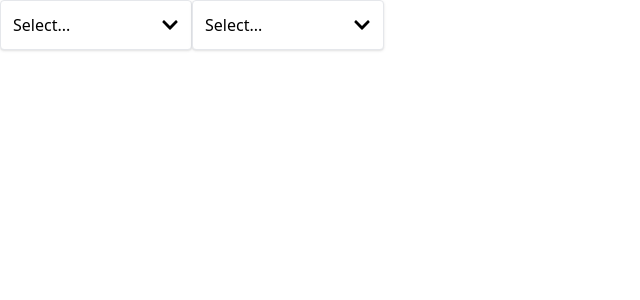
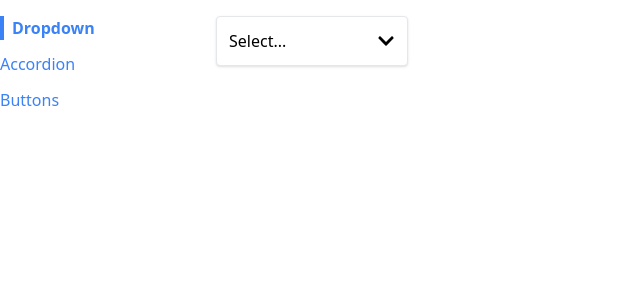
Before and after one commit to vikramjelije/ReactLearnings, a React (Create React App) app in the folder components/: page / in a window 1280 px wide. Shown: the top 300 px of the page, without its empty margins (0-640 px from the left). Built offline with nearby package versions, Linux system fonts and the light colour scheme.

Commit message:
completes section 13

```diff
--- a/components/src/App.js
+++ b/components/src/App.js
@@ -1,30 +1,24 @@
-import Dropdown from "./components/Dropdown";
-import { useState } from 'react';
+import AccordionPage from "./pages/AccordionPage";
+import DropdownPage from "./pages/DropdownPage";
+import ButtonPage from "./pages/ButtonPage";
+import Route from "./components/Route";
+import Sidebar from "./components/Sidebar";
 
 function App() {
-  const [ selectedValue, setSelectedValue] = useState(null);
-  const options = [
-    {
-      label: "Red",
-      value:"red"
-    },
-    {
-      label: "Green",
-      value:"green"
-    },
-    {
-      label: "Blue",
-      value:"blue"
-    }
-  ];
-
-  const handleSelect = (option) => {
-    setSelectedValue(option);
-  }
   return (
-    <div className="flex">
-      <Dropdown options={options} value={selectedValue} onChange={handleSelect}/>
-      <Dropdown options={options} value={selectedValue} onChange={handleSelect}/>
+    <div className="container mx-auto grid grid-cols-6 gap-4 mt-4">
+      <Sidebar />
+      <div className="col-span-5">
+        <Route path={"/accordion"}>
+          <AccordionPage />
+        </Route>
+        <Route path={"/buttons"}>
+          <ButtonPage />
+        </Route>
+        <Route path={"/"}>
+          <DropdownPage />
+        </Route>
+      </div>
     </div>
   );
 }
--- /dev/null
+++ b/components/src/components/Link.js
@@ -0,0 +1,18 @@
+import classNames from "classnames";
+import useNavigationContext from "../hooks/useNavigation";
+
+function Link({to, children, className, activeClassName}) {
+    const { currentPath, navigate } = useNavigationContext();
+    const classes = classNames('text-blue-500', className, currentPath === to && activeClassName);
+    const handleClick = (event) => {
+        if(event.metaKey || event.ctrKey) {
+            return;
+        }
+        event.preventDefault();
+        navigate(to);
+    };
+
+    return <a className={classes} href={to} onClick={handleClick}>{children}</a>;
+}
+
+export default Link;
--- /dev/null
+++ b/components/src/components/Route.js
@@ -0,0 +1,12 @@
+import useNavigationContext from "../hooks/useNavigation";
+
+function Route({path, children}) {
+    const { currentPath } = useNavigationContext();
+    if(currentPath === path) {
+        return children;
+    }
+
+    return null;
+}
+
+export default Route;
--- /dev/null
+++ b/components/src/components/Sidebar.js
@@ -0,0 +1,36 @@
+import Link from "./Link";
+
+function Sidebar() {
+  const links = [
+    {
+      label: "Dropdown",
+      path: "/",
+    },
+    {
+      label: "Accordion",
+      path: "/accordion",
+    },
+    {
+      label: "Buttons",
+      path: "/buttons",
+    },
+  ];
+  const renderedLinks = links.map((link) => (
+    <Link
+      key={link.label}
+      to={link.path}
+      className={"mb-3"}
+      activeClassName="font-bold border-l-4 border-blue-500 pl-2"
+    >
+      {link.label}
+    </Link>
+  ));
+
+  return (
+    <div className="sticky top-0 overflow-y-scroll flex flex-col items-start">
+      {renderedLinks}
+    </div>
+  );
+}
+
+export default Sidebar;
--- /dev/null
+++ b/components/src/context/navigation.js
@@ -0,0 +1,28 @@
+import { createContext, useEffect, useState } from "react";
+
+const NavigationContext = createContext();
+
+function NavigationProvider({children}) {
+    const [currentPath, setCurrentPath] = useState(window.location.pathname);
+
+    useEffect(()=>{
+        const handler = ()=> {
+            setCurrentPath(window.location.pathname);
+        }
+        window.addEventListener('popstate', handler);
+        return () => {
+            window.removeEventListener('popstate', handler);
+        }
+    }, []);
+
+    const navigate = (to) => {
+        window.history.pushState({}, '', to);
+        setCurrentPath(to);
+    }
+    return <NavigationContext.Provider value={{currentPath, navigate}}>
+        {children}
+    </NavigationContext.Provider>
+}
+
+export default NavigationContext;
+export { NavigationProvider };
--- /dev/null
+++ b/components/src/hooks/useNavigation.js
@@ -0,0 +1,8 @@
+import NavigationContext from "../context/navigation";
+import  { useContext } from 'react';
+
+function useNavigationContext() {
+    return useContext(NavigationContext);
+}
+
+export default useNavigationContext;
--- a/components/src/index.js
+++ b/components/src/index.js
@@ -1,9 +1,13 @@
 import React from 'react';
 import ReactDOM from 'react-dom/client';
 import App from './App';
-import './index.css'
+import './index.css';
+import { NavigationProvider } from './context/navigation';
 
 const ele  = document.getElementById('root');
 const root = ReactDOM.createRoot(ele);
 
-root.render(<App />)
+root.render(<NavigationProvider>
+        <App />
+    </NavigationProvider>
+)
--- /dev/null
+++ b/components/src/pages/DropdownPage.js
@@ -0,0 +1,31 @@
+import Dropdown from "../components/Dropdown";
+import { useState } from 'react';
+
+function DropdownPage() {
+  const [ selectedValue, setSelectedValue] = useState(null);
+  const options = [
+    {
+      label: "Red",
+      value:"red"
+    },
+    {
+      label: "Green",
+      value:"green"
+    },
+    {
+      label: "Blue",
+      value:"blue"
+    }
+  ];
+
+  const handleSelect = (option) => {
+    setSelectedValue(option);
+  }
+  return (
+    <div className="flex">
+      <Dropdown options={options} value={selectedValue} onChange={handleSelect}/>
+    </div>
+  );
+}
+
+export default DropdownPage;
```
